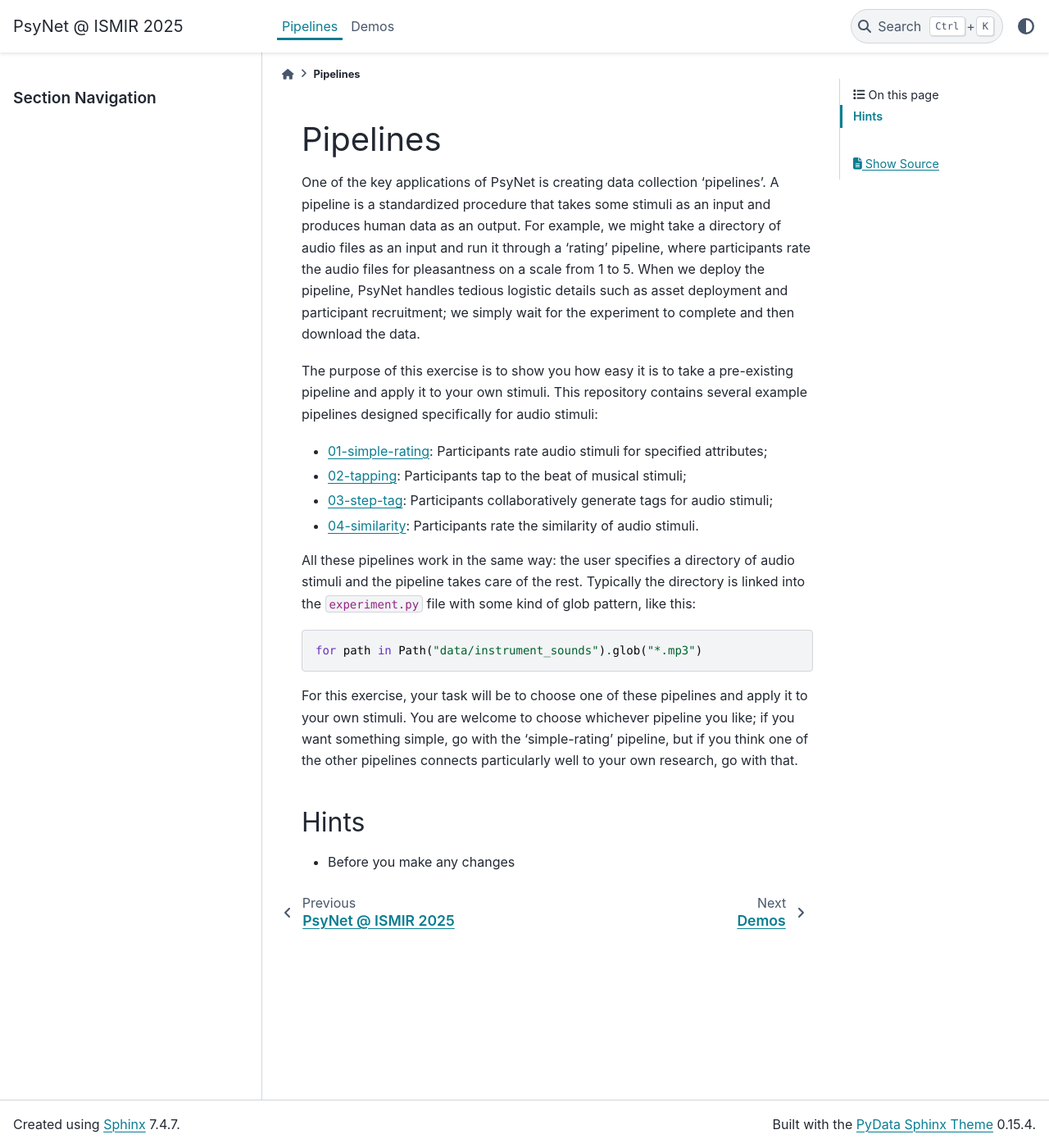
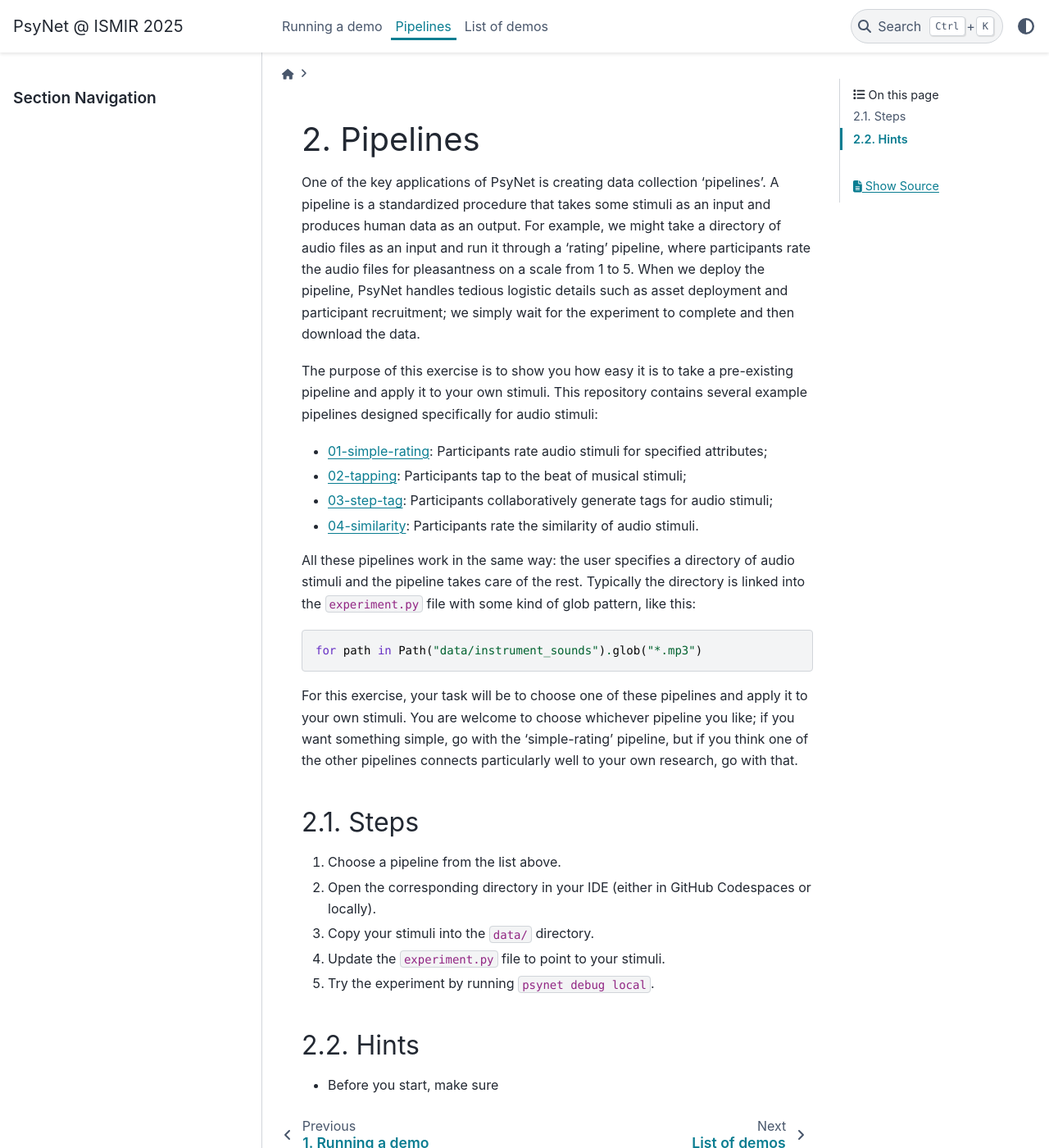
Before and after one commit to pmcharrison/psynet-tutorial-ismir-2025, a Sphinx documentation site: the page built from docs/exercises/02-pipelines.rst, in a window 1280 px wide and 1400 px high. Shown: the whole window at 82% size. Built offline with Sphinx 7.4.7 and the PyData theme 0.15.4, drawn with Linux system fonts in a browser that asks for light colours.

```diff
--- a/docs/conf.py
+++ b/docs/conf.py
@@ -1,7 +1,7 @@
 # conf.py
 project = "PsyNet @ ISMIR 2025"
 author = "Me"
-extensions = []
+extensions = ["sphinx_design"]
 templates_path = ["_templates"]
 exclude_patterns = []
 
--- a/docs/demos/index.rst
+++ b/docs/demos/index.rst
@@ -1,8 +1,9 @@
-Demos
-=====
+List of demos
+=============
 
 .. toctree::
    :maxdepth: 1
+   :numbered:
 
    01-simple-rating
    02-tapping
--- a/docs/exercises/00-pipelines.rst
+++ b/docs/exercises/02-pipelines.rst
@@ -29,7 +29,16 @@ For this exercise, your task will be to choose one of these pipelines and apply
 You are welcome to choose whichever pipeline you like; if you want something simple, go with the 'simple-rating' pipeline,
 but if you think one of the other pipelines connects particularly well to your own research, go with that.
 
+Steps
+-----
+
+1. Choose a pipeline from the list above.
+2. Open the corresponding directory in your IDE (either in GitHub Codespaces or locally).
+3. Copy your stimuli into the ``data/`` directory.
+4. Update the ``experiment.py`` file to point to your stimuli.
+5. Try the experiment by running ``psynet debug local``.
+
 Hints
 -----
 
-- Before you make any changes
+- Before you start, make sure
--- a/docs/requirements.txt
+++ b/docs/requirements.txt
@@ -1,3 +1,4 @@
 Sphinx==8.2.3
 pydata-sphinx-theme==0.16.1
 sphinx-autobuild==2025.8.25
+sphinx-design==0.6.1
```
Also changed, not shown: docs/exercises/01-running-a-demo.rst (added, +41 -0 lines), docs/index.rst (+5 -3 lines), 1 other file.
